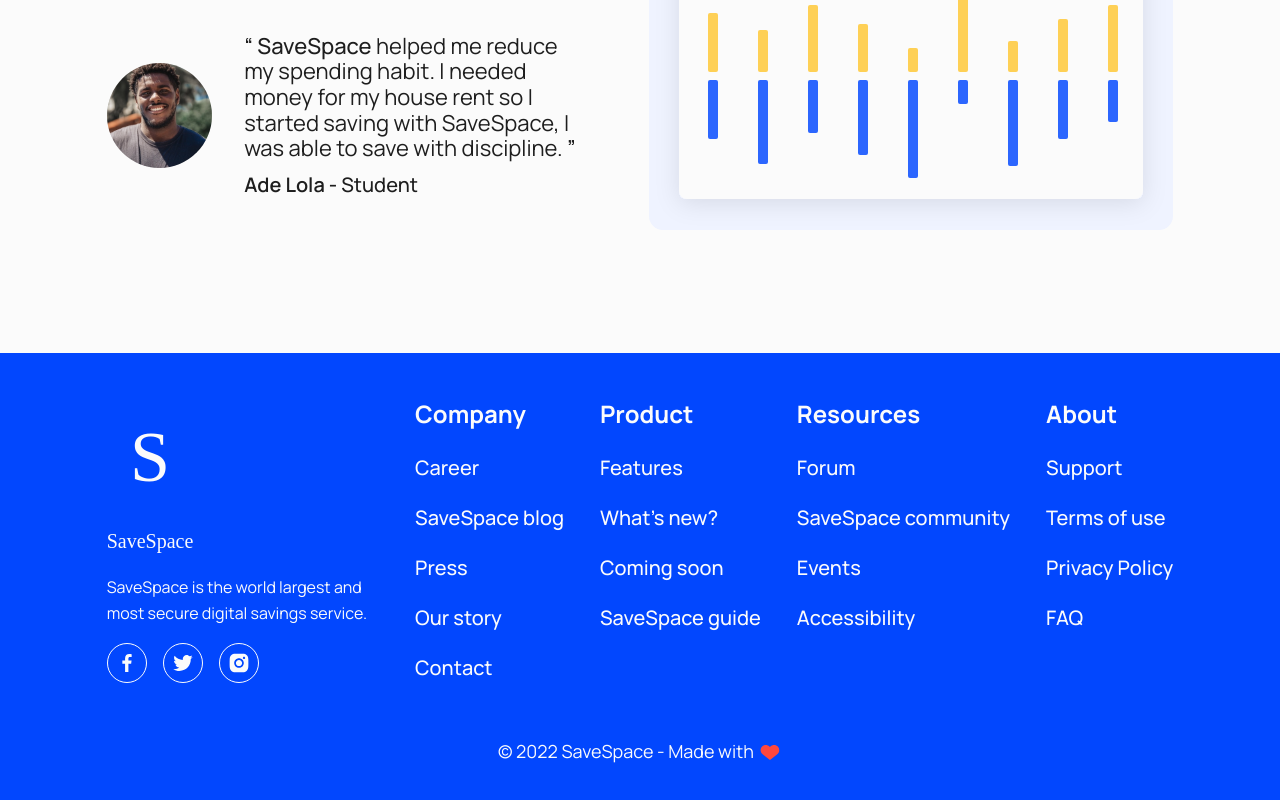
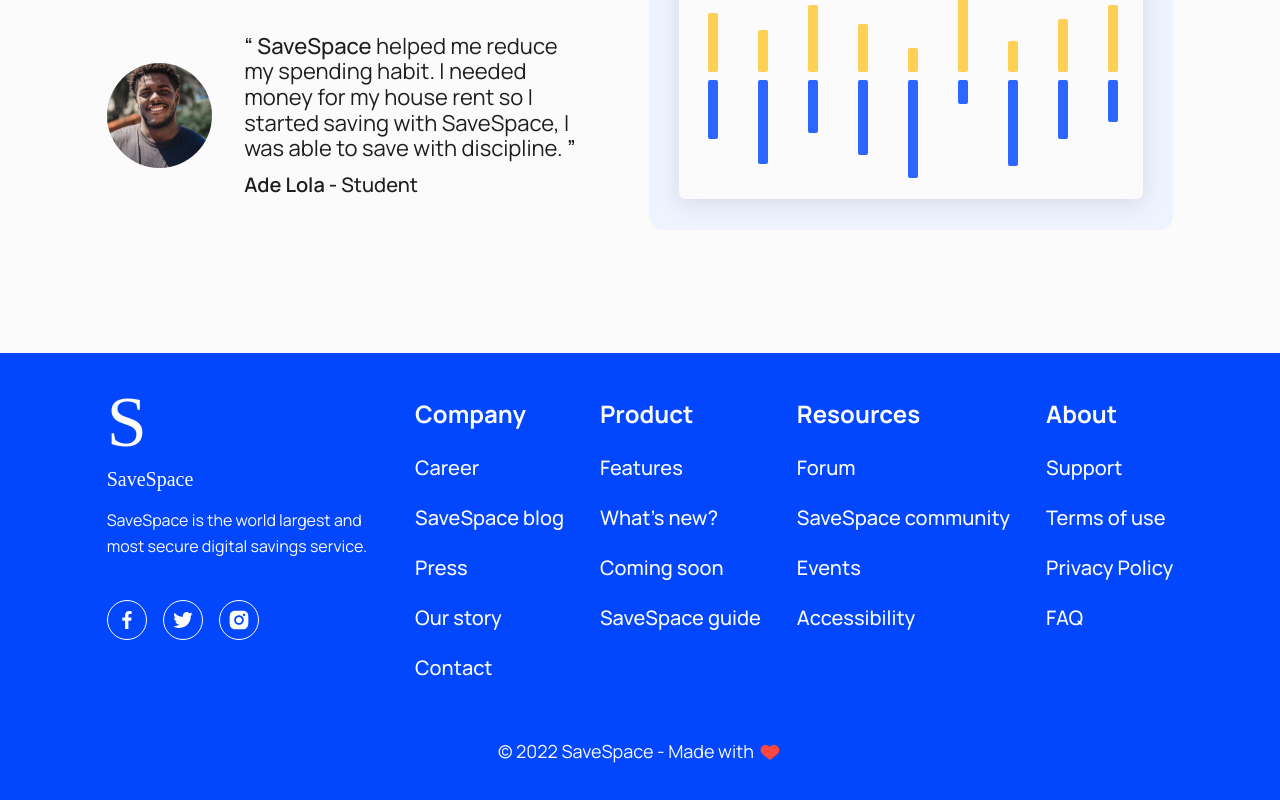
Before and after one commit to Adepejustephen/savespace-landing-page, a React (Create React App) app: page / in a window 1280 px wide. Shown: the part 3375-4175 px from the top of the page. Built offline with nearby package versions, Linux system fonts and the light colour scheme; a web font is replaced by a local one.

Commit message:
fix footer aligments

```diff
--- a/src/components/Footer/footer.css
+++ b/src/components/Footer/footer.css
@@ -34,26 +34,26 @@
 .footer__logo {
     display: block;
     width: max-content;
+margin-top: -1.6rem;
+
 
 }
 
 .footer__logo--heading {
 font-weight: 400;
 font-size: 7.2rem;
-    text-align: center;
-
-line-height: 180%;
+line-height: 125%;
 color: #FBFBFB;
 font-family: 'Plaster', cursive;
 
 }
 .footer__logo--subheading {
-   /* font-family: 'Marcellus SC'; */
+
    font-family: 'Marcellus SC', serif;
 font-style: normal;
 font-weight: 400;
 font-size: 2rem;
-line-height: 180%;
+line-height: 125%;
 color: #FBFBFB;
 
 }
@@ -63,6 +63,7 @@
 font-size: 1.6rem;
 line-height: 162%;
 color: #FBFBFB;
+margin-bottom: 2.4rem;
 }
 
 .footer__icons{
```
